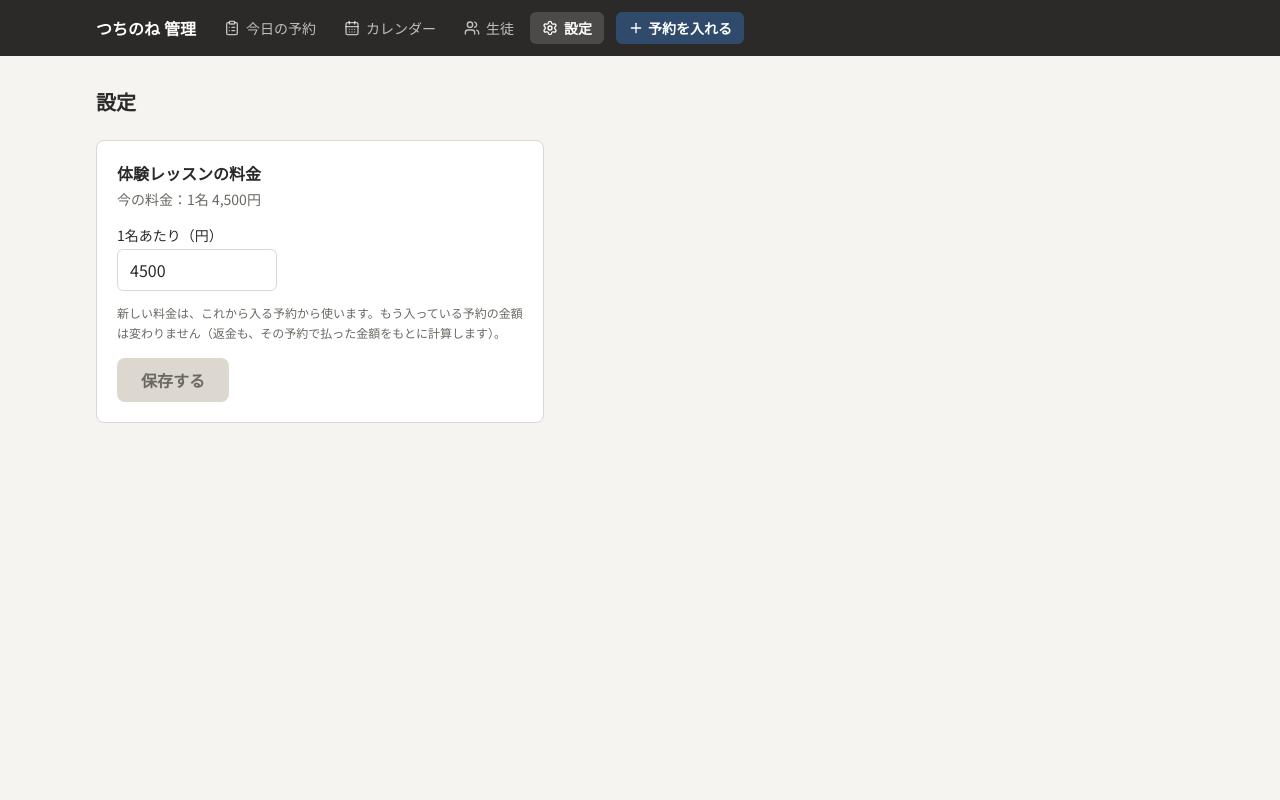
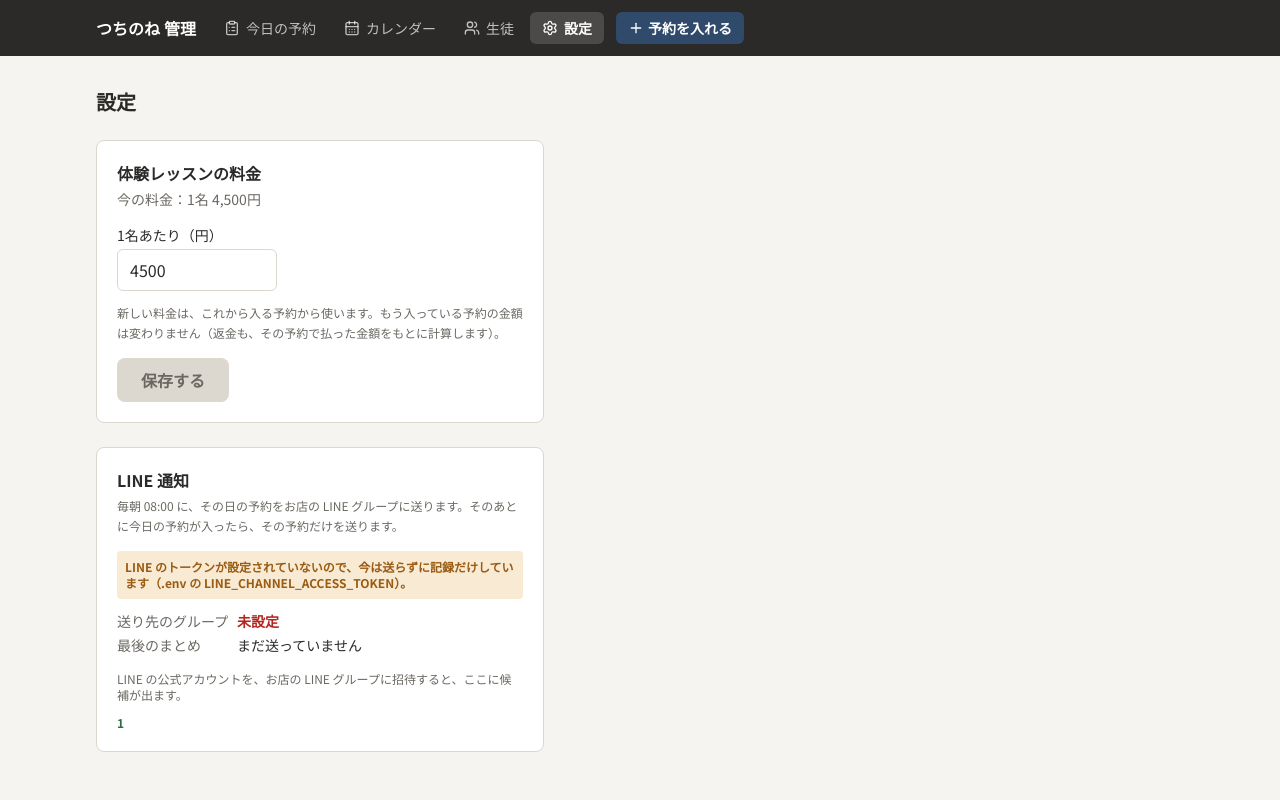
Before and after one commit to aoleaf/reservation_system, a Laravel app: page /admin/settings in a window 1280 px wide. Run offline with Laravel 12, Linux system fonts and the light colour scheme; the visitor is signed in with stand-in values (Sample User, id 1); data comes from the database, SQL or seed files in the repository; style sheets or scripts are compiled from the project's sources; some libraries are stand-ins or nearby versions.

Commit message:
feat: LINE の送り先のグループを決める（招待されたグループを候補にし、スタッフが設定画面で決める・テスト送信）
Co-Authored-By: Claude Opus 5.5 <noreply@anthropic.com>

```diff
--- a/app/Http/Controllers/Admin/SettingsController.php
+++ b/app/Http/Controllers/Admin/SettingsController.php
@@ -4,20 +4,39 @@ namespace App\Http\Controllers\Admin;
 
 use App\Http\Controllers\Controller;
 use App\Models\Setting;
+use App\Services\Line\LineMessenger;
+use App\Support\JaDate;
 use Illuminate\Http\RedirectResponse;
 use Illuminate\Http\Request;
+use Illuminate\Validation\ValidationException;
 use Inertia\Inertia;
 use Inertia\Response;
+use Throwable;
 
 /**
- * 設定（AdminSettingsProps）。今は体験の料金だけを変えられる（締め日などは画面を作らない：11/26 の決定）。
- * 新しい料金は、これから入る予約から。もう入っている予約の金額は予約ごとに記録しているので変わらない。
+ * 設定（AdminSettingsProps）。
+ * ・体験の料金（新しい料金はこれからの予約から）
+ * ・LINE 通知の送り先のグループ（招待されたグループを候補として受け取り、スタッフが決める）とテスト送信
  */
 class SettingsController extends Controller
 {
     public function edit(): Response
     {
-        return Inertia::render('admin/settings', ['trialPrice' => Setting::current()->trial_price]);
+        $s = Setting::current();
+
+        return Inertia::render('admin/settings', [
+            'trialPrice' => $s->trial_price,
+            'line' => [
+                'configured' => (string) config('services.line.channel_access_token') !== '',
+                'group' => self::mask($s->line_group_id),
+                'candidate' => $s->line_group_candidate_id && $s->line_group_candidate_id !== $s->line_group_id
+                    ? ['id' => self::mask($s->line_group_candidate_id), 'at' => $s->line_group_candidate_at ? JaDate::dayLabel($s->line_group_candidate_at->format('Y-m-d')).' '.$s->line_group_candidate_at->format('H:i') : '']
+                    : null,
+                'digestAt' => config('booking.line_digest_at'),
+                'lastSentAt' => $s->line_digest_sent_at ? JaDate::dayLabel($s->line_digest_sent_at->format('Y-m-d')).' '.$s->line_digest_sent_at->format('H:i') : null,
+            ],
+            'notice' => session('line_notice'),
+        ]);
     }
 
     public function update(Request $request): RedirectResponse
@@ -30,4 +49,39 @@ class SettingsController extends Controller
 
         return back();
     }
+
+    /** 候補のグループを、LINE 通知の送り先にする */
+    public function chooseLineGroup(): RedirectResponse
+    {
+        $s = Setting::current();
+        if (! $s->line_group_candidate_id) {
+            throw ValidationException::withMessages(['line' => '候補のグループがありません。先に公式アカウントをお店の LINE グループに招待してください']);
+        }
+        $s->update(['line_group_id' => $s->line_group_candidate_id, 'line_group_candidate_id' => null, 'line_group_candidate_at' => null]);
+
+        return back();
+    }
+
+    /** 送り先のグループにテストの1通を送る */
+    public function testLine(LineMessenger $line): RedirectResponse
+    {
+        $s = Setting::current();
+        if (! $s->line_group_id) {
+            throw ValidationException::withMessages(['line' => '送り先のグループが決まっていません']);
+        }
+        try {
+            $line->push($s->line_group_id, '【つちのね】テスト送信です。予約の通知はこのグループに届きます。', 'test-'.now()->timestamp);
+        } catch (Throwable $e) {
+            report($e);
+            throw ValidationException::withMessages(['line' => 'LINE に送れませんでした。トークンと、公式アカウントがグループにいるかを確かめてください']);
+        }
+
+        return back()->with('line_notice', 'テスト送信しました。グループに届いたか確かめてください');
+    }
+
+    /** グループの ID は一部だけ見せる（C1234…abcd） */
+    private static function mask(?string $id): ?string
+    {
+        return $id ? mb_substr($id, 0, 5).'…'.mb_substr($id, -4) : null;
+    }
 }
--- /dev/null
+++ b/app/Http/Controllers/LineWebhookController.php
@@ -0,0 +1,49 @@
+<?php
+
+namespace App\Http\Controllers;
+
+use App\Models\Setting;
+use App\Services\Line\LineMessenger;
+use Carbon\CarbonImmutable;
+use Illuminate\Http\Request;
+use Illuminate\Http\Response;
+use Illuminate\Support\Facades\Log;
+
+/**
+ * LINE からの通知（webhook）。署名を確かめてから読む。CSRF の対象外（bootstrap/app.php）。
+ * ・公式アカウントがグループに招待された（join）→ そのグループを「候補」にする（送り先にするのはスタッフが設定画面で決める）
+ * ・送り先のグループから外された（leave）→ 送り先から外す
+ */
+class LineWebhookController extends Controller
+{
+    public function __invoke(Request $request, LineMessenger $line): Response
+    {
+        if (! $line->verifySignature($request->getContent(), $request->header('X-Line-Signature'))) {
+            Log::warning('LINE の webhook の署名が合いません');
+
+            return response('invalid', 400);
+        }
+
+        $s = Setting::current();
+        foreach ($request->input('events', []) as $event) {
+            $source = $event['source'] ?? [];
+            if (($source['type'] ?? null) !== 'group' || ! isset($source['groupId'])) {
+                continue;
+            }
+            if (($event['type'] ?? null) === 'join') {
+                $s->update(['line_group_candidate_id' => $source['groupId'], 'line_group_candidate_at' => CarbonImmutable::now()]);
+            } elseif (($event['type'] ?? null) === 'leave') {
+                // 外されたグループが送り先・候補なら外す（ほかのグループのことなら何もしない）
+                if ($s->line_group_id === $source['groupId']) {
+                    $s->line_group_id = null;
+                }
+                if ($s->line_group_candidate_id === $source['groupId']) {
+                    $s->line_group_candidate_id = null;
+                }
+                $s->save();
+            }
+        }
+
+        return response('ok');
+    }
+}
--- a/bootstrap/app.php
+++ b/bootstrap/app.php
@@ -18,8 +18,8 @@ return Application::configure(basePath: dirname(__DIR__))
         // EC2 にはロードバランサーからしか届かないよう、セキュリティグループで絞ること（docs/release.md）
         $middleware->trustProxies(at: '*');
 
-        // Stripe の通知は、Stripe の署名で確かめるので CSRF の対象外
-        $middleware->validateCsrfTokens(except: ['stripe/webhook']);
+        // Stripe・LINE の通知は、それぞれの署名で確かめるので CSRF の対象外
+        $middleware->validateCsrfTokens(except: ['stripe/webhook', 'line/webhook']);
 
         $middleware->alias([
             'staff' => \App\Http\Middleware\EnsureStaff::class,
--- a/resources/js/lib/actions/http.ts
+++ b/resources/js/lib/actions/http.ts
@@ -13,6 +13,8 @@ export const httpActions: Actions = {
     setSlotStatus: (input, cb) => router.patch(`/admin/slots/${input.slotId}`, { status: input.status }, opts(cb)),
     resolveRefund: (input, cb) => router.post(`/admin/reservations/${input.reservationId}/refund-resolved`, {}, opts(cb)),
     updateSettings: (input, cb) => router.patch('/admin/settings', input, opts(cb)),
+    chooseLineGroup: (_input, cb) => router.post('/admin/settings/line/group', {}, opts(cb)),
+    testLine: (_input, cb) => router.post('/admin/settings/line/test', {}, opts(cb)),
     requestMemberLogin: (input, cb) => router.post('/member/login', input, opts(cb)),
     confirmMemberLogin: (input, cb) => router.post(`/member/login/${input.token}`, {}, opts(cb)),
     cancelByToken: (input, cb) => router.post(`/r/${input.token}/cancel`, {}, opts(cb)),
--- a/resources/js/lib/actions/index.ts
+++ b/resources/js/lib/actions/index.ts
@@ -14,6 +14,8 @@ export const {
     cancelByStaff,
     resolveRefund,
     updateSettings,
+    chooseLineGroup,
+    testLine,
     requestMemberLogin,
     confirmMemberLogin,
 } = httpActions;
--- a/resources/js/lib/actions/types.ts
+++ b/resources/js/lib/actions/types.ts
@@ -36,6 +36,8 @@ export type Actions = {
     cancelByStaff: (input: CancelByStaffInput, cb?: Callbacks) => void;
     resolveRefund: (input: ResolveRefundInput, cb?: Callbacks) => void;
     updateSettings: (input: UpdateSettingsInput, cb?: Callbacks) => void;
+    chooseLineGroup: (input: Record<string, never>, cb?: Callbacks) => void;
+    testLine: (input: Record<string, never>, cb?: Callbacks) => void;
     requestMemberLogin: (input: RequestMemberLoginInput, cb?: Callbacks) => void;
     confirmMemberLogin: (input: ConfirmMemberLoginInput, cb?: Callbacks) => void;
 };
--- a/resources/js/pages/admin/settings.tsx
+++ b/resources/js/pages/admin/settings.tsx
@@ -1,11 +1,11 @@
 import AdminShell from '@/components/admin-shell';
-import { updateSettings } from '@/lib/actions';
+import { chooseLineGroup, testLine, updateSettings } from '@/lib/actions';
 import { yen } from '@/lib/format';
 import type { AdminSettingsProps } from '@/types/pages';
 import { useState } from 'react';
 
 /** 設定：体験の料金（1名あたり） */
-export default function AdminSettings({ trialPrice }: AdminSettingsProps) {
+export default function AdminSettings({ trialPrice, line, notice, errors: pageErrors }: AdminSettingsProps) {
     const [price, setPrice] = useState(String(trialPrice));
     const [errors, setErrors] = useState<Record<string, string>>({});
     const [saved, setSaved] = useState(false);
@@ -75,6 +75,84 @@ export default function AdminSettings({ trialPrice }: AdminSettingsProps) {
                     保存する
                 </button>
             </section>
+
+            <LineSection line={line} notice={notice ?? null} errors={pageErrors ?? {}} />
         </AdminShell>
     );
 }
+
+/** LINE 通知：送り先のグループ（招待したグループを候補として受け取り、ここで決める）とテスト送信 */
+function LineSection({ line, notice, errors }: { line: AdminSettingsProps['line']; notice: string | null; errors: Record<string, string> }) {
+    const [busy, setBusy] = useState(false);
+    const [localErrors, setLocalErrors] = useState<Record<string, string>>({});
+    const messages = Object.values({ ...errors, ...localErrors }).filter((m) => m);
+    const run = (action: typeof testLine) => {
+        setBusy(true);
+        setLocalErrors({});
+        action({}, { onError: setLocalErrors, onFinish: () => setBusy(false) });
+    };
+
+    return (
+        <section className="border-line mt-6 max-w-md rounded-lg border bg-white p-5 text-sm">
+            <h2 className="mb-1 text-base font-bold">LINE 通知</h2>
+            <p className="text-ink-soft mb-4 text-xs leading-relaxed">
+                毎朝 {line.digestAt} に、その日の予約をお店の LINE グループに送ります。そのあとに今日の予約が入ったら、その予約だけを送ります。
+            </p>
+            {!line.configured && (
+                <p className="bg-onsite-soft text-onsite mb-3 rounded p-2 text-xs font-bold">
+                    LINE のトークンが設定されていないので、今は送らずに記録だけしています（.env の LINE_CHANNEL_ACCESS_TOKEN）。
+                </p>
+            )}
+            <dl className="space-y-1">
+                <div className="flex gap-2">
+                    <dt className="text-ink-soft w-28 shrink-0">送り先のグループ</dt>
+                    <dd className={line.group ? 'font-bold' : 'text-alert font-bold'}>{line.group ?? '未設定'}</dd>
+                </div>
+                <div className="flex gap-2">
+                    <dt className="text-ink-soft w-28 shrink-0">最後のまとめ</dt>
+                    <dd>{line.lastSentAt ?? 'まだ送っていません'}</dd>
+                </div>
+            </dl>
+            {line.candidate ? (
+                <div className="border-brand/40 bg-brand-faint mt-4 rounded p-3">
+                    <p>
+                        招待されたグループがあります（{line.candidate.id}・{line.candidate.at}
+                        ）。お店のグループで招待したものなら、送り先にしてください。
+                    </p>
+                    <button
+                        type="button"
+                        disabled={busy}
+                        onClick={() => run(chooseLineGroup)}
+                        className="bg-brand mt-2 rounded px-4 py-1.5 font-bold text-white disabled:opacity-60"
+                    >
+                        このグループに送る
+                    </button>
+                </div>
+            ) : (
+                !line.group && (
+                    <p className="text-ink-soft mt-4 text-xs">LINE の公式アカウントを、お店の LINE グループに招待すると、ここに候補が出ます。</p>
+                )
+            )}
+            {line.group && (
+                <button
+                    type="button"
+                    disabled={busy}
+                    onClick={() => run(testLine)}
+                    className="border-brand text-brand mt-4 rounded border px-4 py-1.5 font-bold disabled:opacity-60"
+                >
+                    テスト送信
+                </button>
+            )}
+            {notice && (
+                <p role="status" className="text-paid mt-3 text-xs font-bold">
+                    {notice}
+                </p>
+            )}
+            {messages.map((m) => (
+                <p key={m} role="alert" className="text-alert mt-3 text-xs font-bold">
+                    {m}
+                </p>
+            ))}
+        </section>
+    );
+}
--- a/routes/web.php
+++ b/routes/web.php
@@ -4,6 +4,7 @@ use App\Http\Controllers\Admin;
 use App\Http\Controllers\CancelController;
 use App\Http\Controllers\Dev;
 use App\Http\Controllers\Member;
+use App\Http\Controllers\LineWebhookController;
 use App\Http\Controllers\ReserveController;
 use App\Http\Controllers\StripeWebhookController;
 use Illuminate\Http\Request;
@@ -59,12 +60,17 @@ Route::middleware(['auth', 'staff'])->prefix('admin')->name('admin.')->group(fun
     Route::patch('/days/{date}', [Admin\SlotController::class, 'updateDay'])->name('days.update');
     Route::get('/settings', [Admin\SettingsController::class, 'edit'])->name('settings');
     Route::patch('/settings', [Admin\SettingsController::class, 'update'])->name('settings.update');
+    Route::post('/settings/line/group', [Admin\SettingsController::class, 'chooseLineGroup'])->name('settings.line.group');
+    Route::post('/settings/line/test', [Admin\SettingsController::class, 'testLine'])->name('settings.line.test');
     Route::get('/members', [Admin\MemberController::class, 'index'])->name('members');
     Route::get('/members/{id}', [Admin\MemberController::class, 'show'])->name('members.show');
 });
 
 // Stripe の通知（署名で確かめる）
 Route::post('/stripe/webhook', StripeWebhookController::class)->name('stripe.webhook');
+
+// LINE の通知（署名で確かめる。グループに招待されたら送り先の候補にする）
+Route::post('/line/webhook', LineWebhookController::class)->name('line.webhook');
 
 // 開発用の偽物の決済画面（Stripe のキーが無い開発環境だけ。本番では作らない）
 if (! app()->isProduction()) {
```
Also changed, not shown: resources/js/types/pages.ts (+14 -0 lines), tests/Feature/Line/LineSetupTest.php (added, +73 -0 lines).
